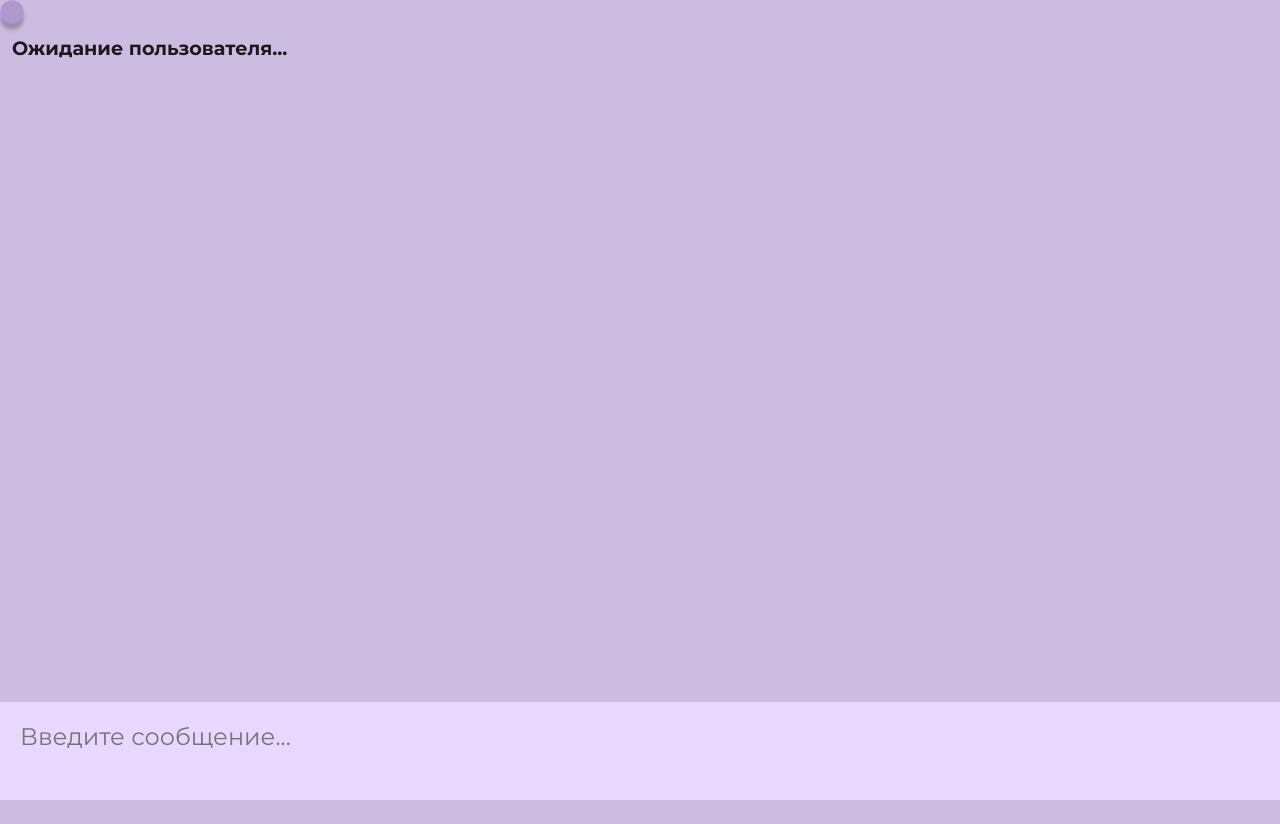
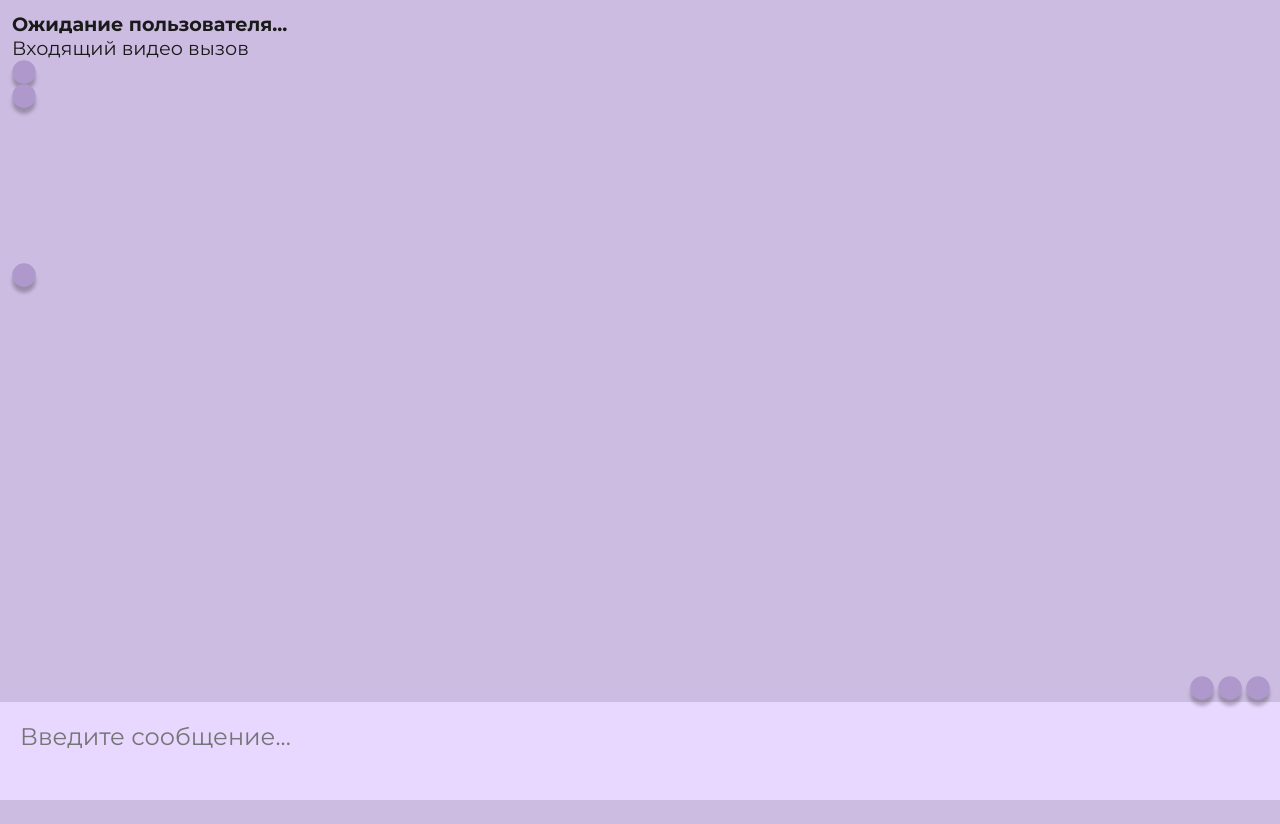
Before and after one commit to falbue/Live-Message, a Flask app: page /chat/1 in a window 1280 px wide. After the commit the page ends 800 px from the top, so only its background shows below. Run offline with Flask 3, Linux system fonts and the light colour scheme; some libraries are stand-ins or nearby versions.

Commit message:
Обновлена страница чата, для работы со звонками

```diff
--- a/templates/chat.html
+++ b/templates/chat.html
@@ -3,19 +3,40 @@
 {% block title %}Live Message{% endblock %}
 
 {% block content %}
-
-<button id="shareButton"><i class="iconoir-share-android"></i></button>
 <main>
     <div class="chat">
         <p id="displayMessage"><b></b></p>
+
+        <!-- Элементы для звонков -->
+        <div id="incomingCall" class="hidden">
+            <div class="call-notification">
+                <p>Входящий <span id="callType">видео</span> вызов</p>
+                <div class="call-actions">
+                    <button id="acceptCall" class="call-btn accept"><i class="iconoir-check"></i></button>
+                    <button id="declineCall" class="call-btn decline"><i class="iconoir-close"></i></button>
+                </div>
+            </div>
+        </div>
+
+        <div id="videoContainer" class="hidden">
+            <video id="localVideo" autoplay muted playsinline></video>
+            <video id="remoteVideo" autoplay playsinline></video>
+        </div>
+
+        <div id="callControls" class="hidden">
+            <button id="endCall" class="call-btn end"><i class="iconoir-call-end"></i></button>
+        </div>
     </div>
+
     <textarea id="inputMessage" placeholder="Введите сообщение..." inputmode="text"></textarea>
-</div>
+    <div class="sup-buttons">
+        <button id="audioCallButton"><i class="iconoir-microphone"></i></button>
+        <button id="videoCallButton"><i class="iconoir-camera"></i></button>
+        <button id="shareButton"><i class="iconoir-share-android"></i></button>
+    </div>
 </main>
 
-
-<script src="{{ url_for('.static', filename='scripts/block-resize-keyboard.js') }}"></script>
-<script src="{{ url_for('.static', filename='scripts/chat.js') }}"></script>
-<script src="{{ url_for('.static', filename='scripts/share.js') }}"></script>
-
+<script src="{{ url_for('static', filename='scripts/chat.js') }}"></script>
+<script src="{{ url_for('static', filename='scripts/calls.js') }}"></script>
+<script src="{{ url_for('static', filename='scripts/share.js') }}"></script>
 {% endblock %}
```
